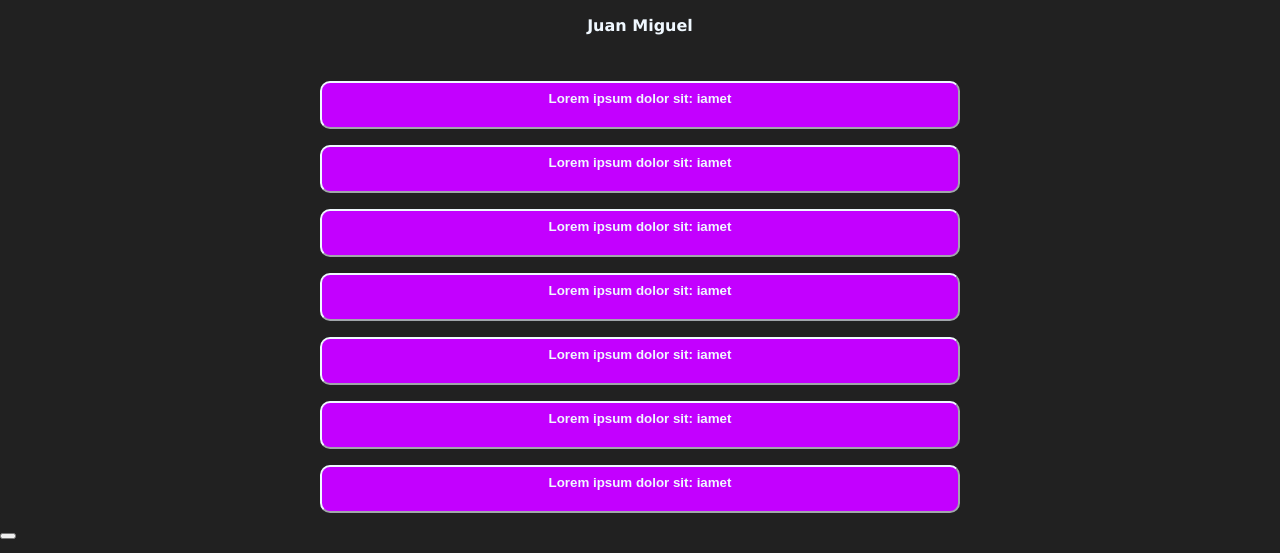
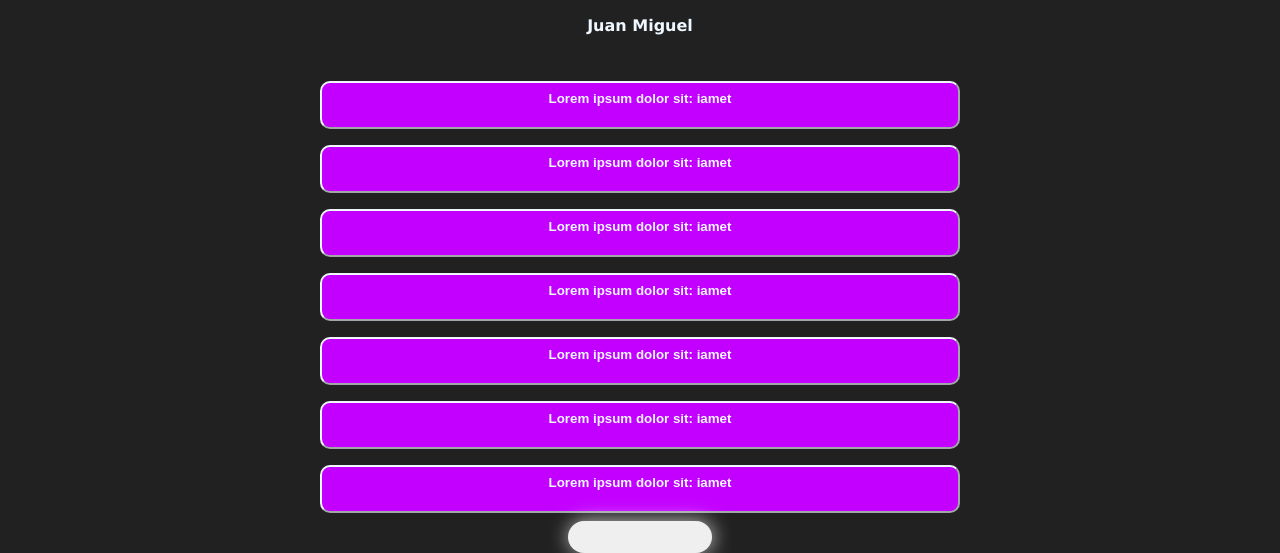
Before and after one commit to juan12331/Linktree, a plain HTML site: page index.html in a window 1280 px wide. Shown: the part 303-856 px from the top of the page. Drawn offline with nearby package versions, Linux system fonts and the light colour scheme.

Commit message:
crie seu linktree

```diff
--- a/style.css
+++ b/style.css
@@ -85,3 +85,25 @@ nav{
     display: flex;
     justify-content: center;
 }
+
+.criar{
+    display: flex ;
+    justify-content: center;
+    align-items: center;
+}
+
+.botaoLink{
+    display: flex;
+    flex-direction: column;
+    align-items: center;
+    justify-content: center;
+    cursor: pointer;
+    border: none;
+    transition-duration: 0.3s;
+    -webkit-box-shadow: 1px 0px 20px 0px rgba(250, 250, 250, 0.75);
+    -moz-box-shadow: 1px 0px 20px 0px rgba(255, 255, 255, 0.75);
+    box-shadow: 1px 0px 20px 0px rgba(255, 255, 255, 0.75);
+    border-radius: 20rem;
+    width: 9rem;
+    height: 2rem;
+}
```
